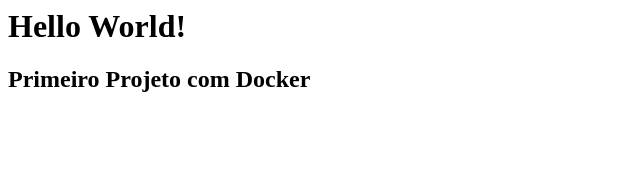
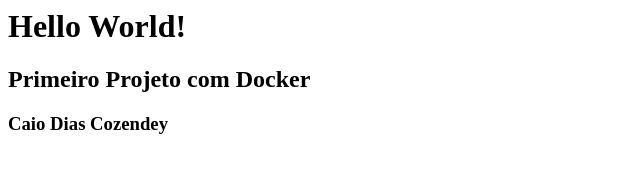
Before and after one commit to CaioCozendey/docker-project1-dio, a plain HTML site: page website/index.html in a window 1280 px wide. Shown: the whole page, without its empty margins (0-640 px from the left). Drawn offline with Linux system fonts and the light colour scheme.

Commit message:
Final Project

```diff
--- a/website/index.html
+++ b/website/index.html
@@ -2,5 +2,6 @@
 
 <h1> Hello World! </h1>
 <h2> Primeiro Projeto com Docker </h2>
+<h3> Caio Dias Cozendey </h3>
 
 </html>
```
